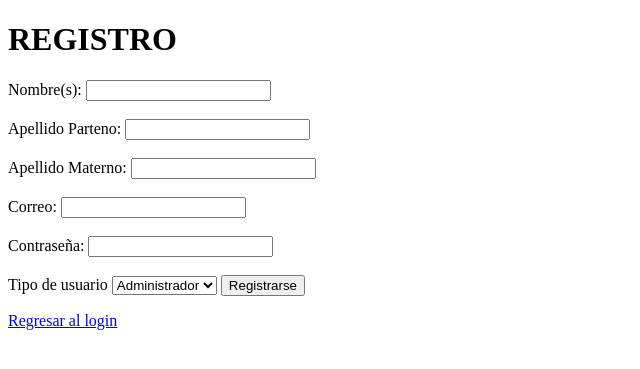
After one commit to 125052318-cyber/Uriel_AW_222, a Flask app: page /registro in a window 1280 px wide. The commit adds this page. Shown: the top 369 px of the page, without its empty margins (0-640 px from the left). Run offline with Flask 3, Linux system fonts and the light colour scheme; some libraries are stand-ins or nearby versions.

Commit message:
Trabajamos con poder registrar un usuario/administrador

```diff
--- a/INTRODUCCION_FLASK/app.py
+++ b/INTRODUCCION_FLASK/app.py
@@ -1,27 +1,96 @@
 #Importamos la libreria de flak
-from flask import Flask , render_template, redirect
+from flask import Flask , render_template, redirect, request
+
+#Importamos las funciones de Mysql
+from flask_mysqldb import MySQL
+
+#Importamos librerias para generar un hash y comprobar que el hash coincida con la contraseña
+from werkzeug.security import generate_password_hash , check_password_hash
 
 #Creamos una instancia del proyecto
 app = Flask(__name__)
 app.config["TEMPLATES_AUTO_RELOAD"]=True
 
+#Conexion de base de datos
+app.config['MYSQL_HOST'] = 'localhost'
+app.config['MYSQL_USER'] = 'root'
+app.config['MYSQL_PASSWORD'] = ''
+app.config['MYSQL_DB'] = 'flasktiid'
+app.secret_key = 'mysecretkey'
+
+mysql = MySQL(app)
+
 #creacion de rutas
-@app.route("/")
+@app.route("/" , methods=["GET" , "POST"])
 #Creamos una funcion que se llama home
-def home():
-    return render_template("index.html")
+def login():
+    if request.method == "POST":
+        #Recibimos los datos que el usuario escribio en el login
+        correo_form = request.form["correo"]
+        password_form = request.form["password_hash"]
 
-@app.route("/guardar")
-def guardar():
- return "Producto guardado correctamente"
+        #Abrimos el cursor para abrir la base de datos
+        cursor = mysql.connection.cursor()
 
-@app.route("/login")
-def login():
-   return render_template("login.html")
+        #Aqui buscamos en todos los datos del usuario que tenga ese correo
+        cursor.execute ("SELECT * FROM usuarios WHERE correo = %s" , (correo_form,))
 
-@app.route("/logout")
-def logout():
-   return redirect("login")
+        #fetchone() solo trae un registro (El primero que encuentre)
+        usuario = cursor .fetchone()
+        cursor.close()
+
+        #Validamos si el usuario existe y si la contraseña cuadra
+        if usuario: #si la consulta nos trajo datos (es decir, el correo existe)
+            hash_guardado = usuario[5] # el 5 es porque la contraseña se encuentra en esa columna
+
+            #El check_password_hash compara automaticamente el hash con el texto plano
+            if check_password_hash(hash_guardado , password_form):
+                return "INICIO DE SESION EXITOSO" # solo es el mensaje para confirmar
+            else:
+                return "ERROR: CONTRASEÑA INCORRECTA"
+
+        else:
+            return "ERROR: EL CORREO NO ESTA REGISTRADO"
+
+    return render_template("login.html")
+
+
+""" En esta parte se le indica a FLASK que podemos manejar dos situaciones distintas mediante el GET/POST """
+""" GET: Su funcion es unicamente cuando el usuario simplemente escribe la URL o se mete a REGISTRATE """
+""" POST: Sirve cuando el usuario esta llenando el formulario, ya que cuando el usuario presiona registrarse viene con un paquete de datos ocultos """
+
+@app.route("/registro" , methods=["GET","POST"])
+def registro():
+    """ REGlA: los nombres que se encuentran entre corchetes deben de coincidir con el input del archivo registro.html """
+    if request.method == "POST":
+        nombre = request.form["nombre"]
+        apellido_p = request.form["apellido_p"]
+        apellido_m = request.form["apellido_m"]
+        correo = request.form["correo"]
+        password_hash = request.form["password_hash"]
+        id_rol = request.form["id_rol"]
+
+        """ Ocultamos la contraseña, la encriptamos y esto ayuda para que en dado caso de que sea hackeada la DB no se pueda decifrar """
+
+        password = generate_password_hash(password_hash)
+
+        """ CURSOR: Esta herramienta nos permite que Python se comunique con MySQL, le envia instrucciones y le devuelven las respuestas """
+        cursor = mysql.connection.cursor()
+
+        """ CONSULTA """
+        """ Usamos %s como comodines para despues pasar los datos reales mediante la variable "valores", esto para evitar ataques conocidos como inyección SQL  """
+        consulta = "INSERT INTO usuarios (nombre , apellido_p , apellido_m , correo , password_hash , id_rol) VALUES (%s , %s , %s , %s , %s , %s)"
+        valores = (nombre , apellido_p , apellido_m , correo , password , id_rol)
+        cursor.execute(consulta , valores)
+
+        """ El commit es equivalente a "GUARDAR" en MySQL sin esto se descartaria la consulta """
+        mysql.connection.commit()
+        """ Cerramos el cursor """
+        cursor.close()
+        """ Lo redireccionamos a login """
+        return redirect("/")
+    return render_template("registro.html")
+
 
 #Ejecutar el proyecto en el puerto
 if __name__ == "__main__":
--- /dev/null
+++ b/INTRODUCCION_FLASK/templates/registro.html
@@ -0,0 +1,42 @@
+<!DOCTYPE html>
+<html lang="en">
+<head>
+    <meta charset="UTF-8">
+    <meta name="viewport" content="width=device-width, initial-scale=1.0">
+    <title>REGISTRO</title>
+</head>
+<body>
+    <div>
+        <h1>REGISTRO</h1>
+        <form action="/registro" method="POST"> <!--  -->
+            <label>Nombre(s):</label>
+            <input type="text" name="nombre" required>
+            <br><br>
+
+            <label>Apellido Parteno:</label>
+            <input type="text" name="apellido_p" required>
+            <br><br>
+
+            <label>Apellido Materno:</label>
+            <input type="text" name="apellido_m" required>
+            <br><br>
+
+            <label>Correo:</label>
+            <input type="text" name="correo" required>
+            <br><br>
+
+            <label>Contraseña:</label>
+            <input type="text" name="password_hash" required>
+            <br><br>
+
+            <label for="id_rol">Tipo de usuario</label>
+              <select name="id_rol" id="id_rol" required>
+                <option value="1">Administrador</option>
+                <option value="2">Usuario</option>
+              </select>
+            <button type="submit">Registrarse</button>
+        </form>
+        <p><a href="{{url_for('login')}}"> Regresar al login</a></p>
+    </div>
+</body>
+</html>
```
Also changed, not shown: INTRODUCCION_FLASK/templates/login.html (+16 -2 lines).
